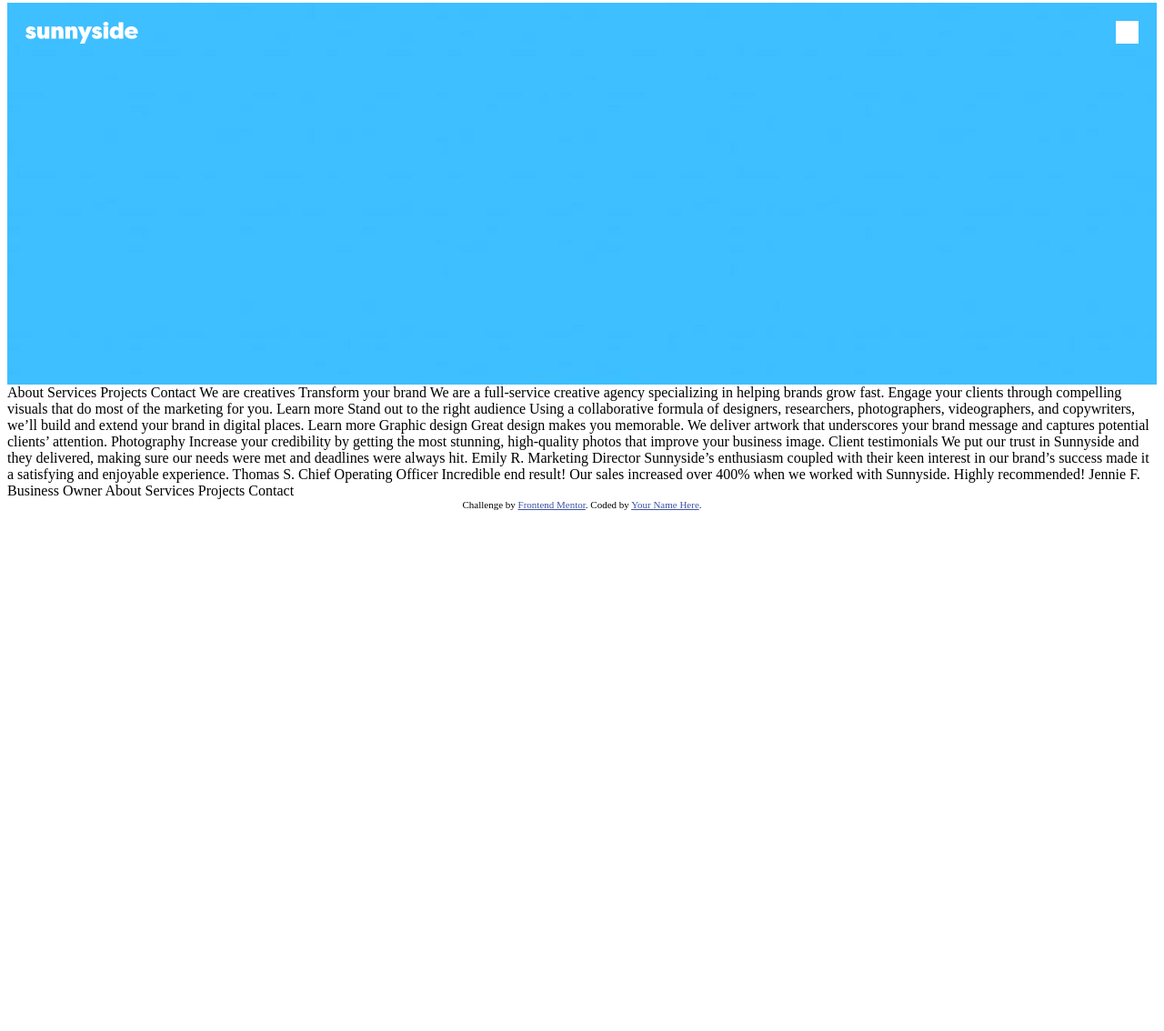
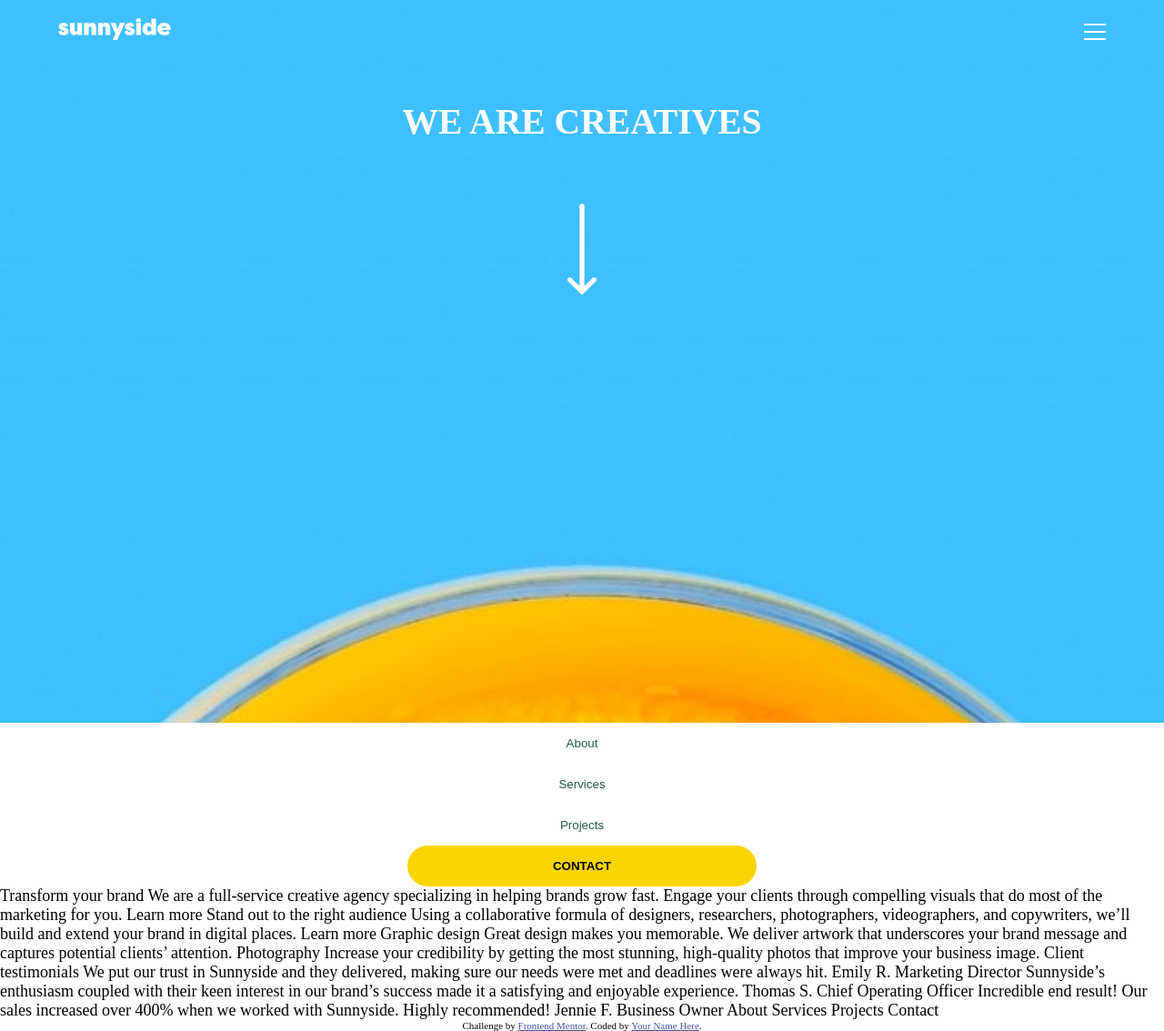
Before and after one commit to Diogenes-Leal/Landing-page-Frontend-Mentor-Challenge, a plain HTML site: page index.html in a window 1280 px wide. Shown: the part 5-1139 px from the top of the page at 91% size. Before the commit the page ends 800 px from the top, so only its background shows below. Drawn offline with Linux system fonts and the light colour scheme.

Commit message:
Header done
Visual configurations for header is done, now working on hamburguer menu.

```diff
--- a/index.html
+++ b/index.html
@@ -18,16 +18,21 @@
 </head>
 <body>
   <header>
-    <img src="images/logo.svg" alt="Logo da Sunnyside">
-    <div class="dropdown-menu"></div>
+    <div class="top-header">
+      <img src="images/logo.svg" alt="Logo da Sunnyside">
+      <img src="images/icon-hamburger.svg" alt="Menu icone">
+    </div>
+    We are creatives
+    <img src="images/icon-arrow-down.svg" alt="Seta para baixo" id="arrow-down">
   </header>
 
-  About
-  Services
-  Projects
-  Contact
+  <div class="menu">
+    <input type="button" value="About">
+    <input type="button" value="Services">
+    <input type="button" value="Projects">
+    <input type="button" value="Contact" id="btn-contact">
+  </div>
 
-  We are creatives
 
   Transform your brand
 
--- a/style/landing-page.css
+++ b/style/landing-page.css
@@ -1,6 +1,6 @@
 body {
-    display: flex;
-    flex-direction: column;
+    margin: 0;
+    font-size: 18px;
 }
 
 header {
@@ -8,14 +8,26 @@ header {
     background-position: center;
     background-repeat: no-repeat;
     background-size: cover;
-    height: 400px;
+    height: 100vh;
 
+    text-transform: uppercase;
+    text-align: center;
+    font-size: 2.2em;
+    font-weight: bold;
+    color: white;
+
+    display: flex;
+    flex-direction: column;
+    align-items: center;
+    row-gap: 67px;
+}
+
+.top-header {
     display: flex;
     justify-content: space-between;
     align-items: baseline;
-    padding-top: 20px;
-    padding-left: 20px;
-    padding-right: 20px;
+    width: 90vw;
+    padding-top: 25px;
 }
 
 .dropdown-menu {
@@ -23,3 +35,35 @@ header {
     height: 25px;
     background: white;
 }
+
+#arrow-down {
+    width: 0.8em;
+}
+
+.menu {
+    display: flex;
+    flex-direction: column;
+    align-items: center;
+    justify-content: space-between;
+}
+
+input {
+    background: none;
+    border: none;
+    color: hsl(167, 40%, 24%);
+    width: 30%;
+    height: 45px;
+    text-align: center;
+}
+
+input:hover {
+
+}
+
+#btn-contact{
+    background-color: hsl(51, 100%, 49%);
+    text-transform: uppercase;
+    color: black;
+    font-weight: bold;
+    border-radius: 50px;
+}
```
